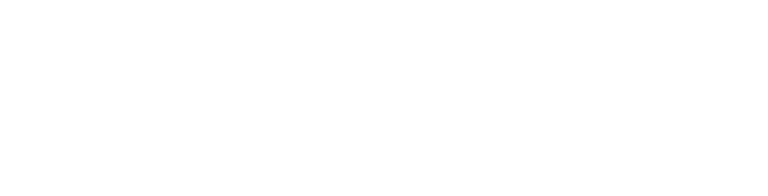
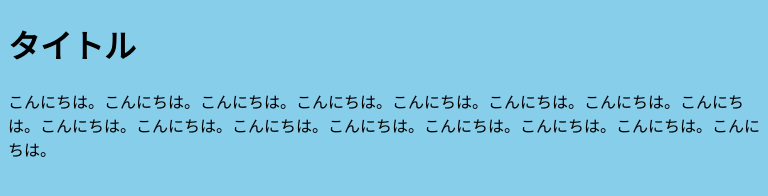
Before and after one commit to Nobutaka91/CSS_WRD, a plain HTML site: page index.html in a window 768 px wide. Drawn offline with Linux system fonts and the light colour scheme.

Commit message:
viewportの設定

```diff
--- a/css/styles.css
+++ b/css/styles.css
@@ -0,0 +1,5 @@
+@media (min-width: 600px) and (max-width: 800px) {
+    body {
+        background: skyblue;
+    }
+}
--- a/index.html
+++ b/index.html
@@ -8,6 +8,7 @@
   <link rel="stylesheet" href="css/styles.css">
 </head>
 <body>
-
+  <h1>タイトル</h1>
+  <p>こんにちは。こんにちは。こんにちは。こんにちは。こんにちは。こんにちは。こんにちは。こんにちは。こんにちは。こんにちは。こんにちは。こんにちは。こんにちは。こんにちは。こんにちは。こんにちは。</p>
 </body>
 </html>
```
